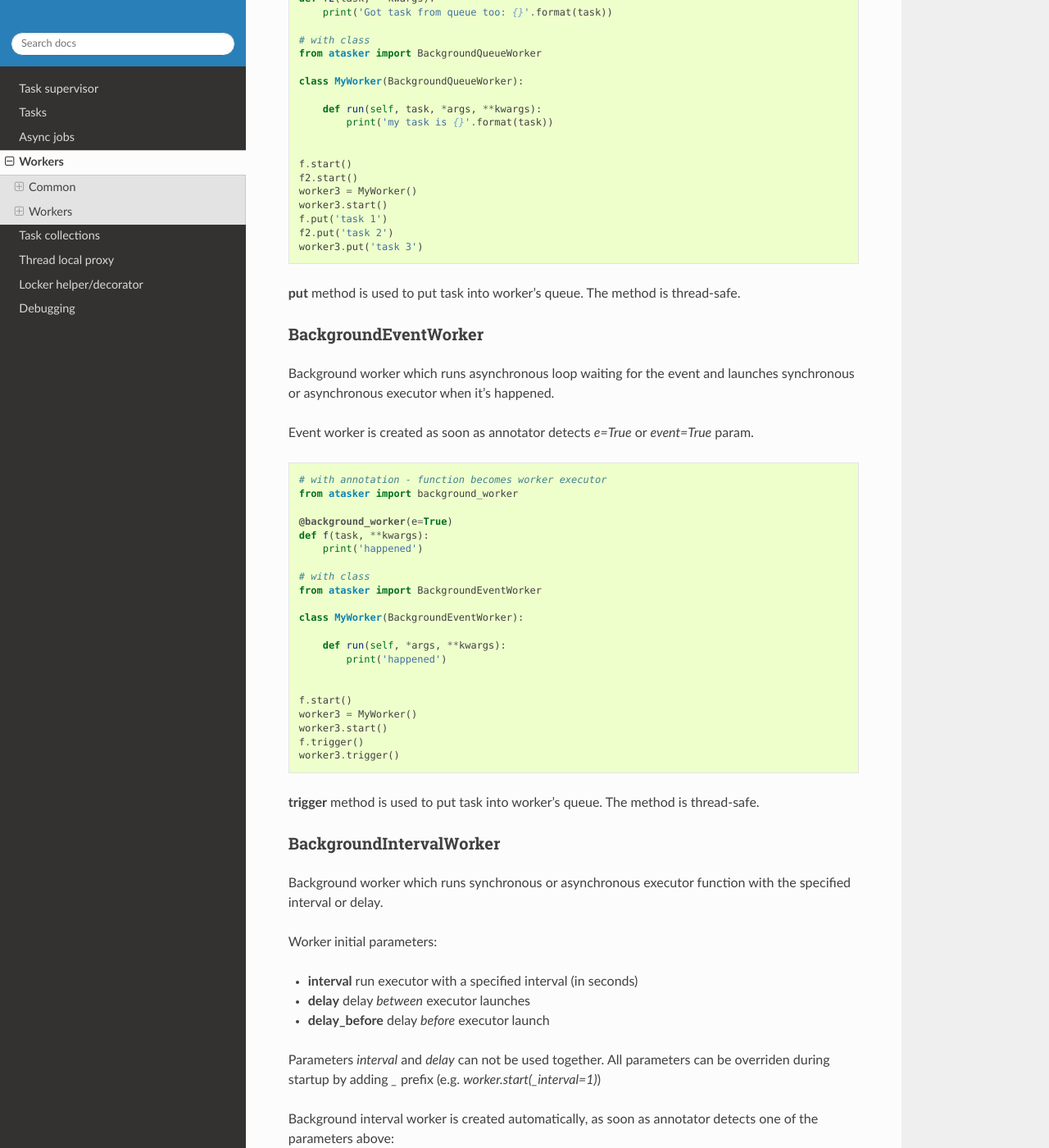
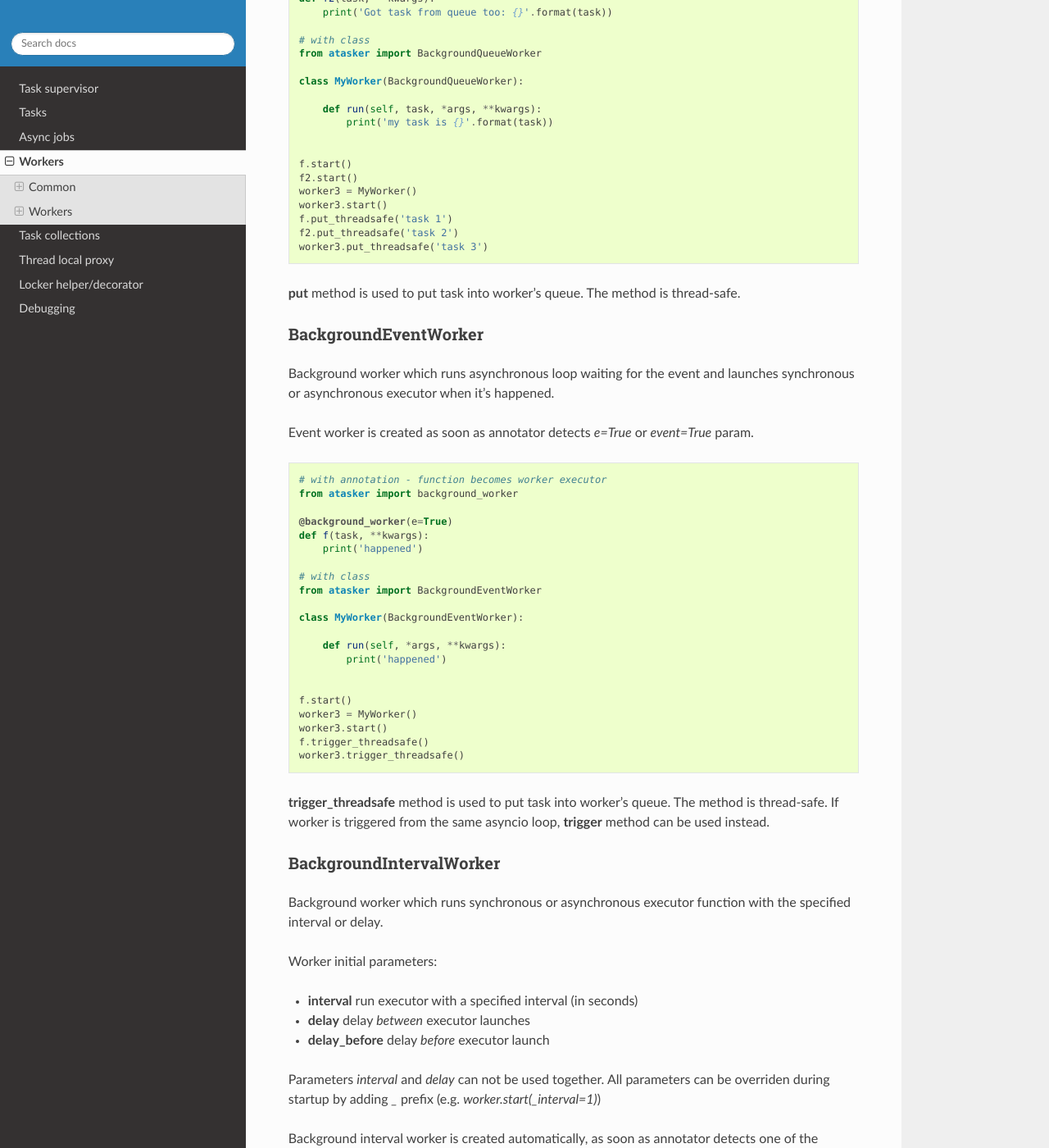
Before and after one commit to alttch/atasker, a Sphinx documentation site: the page built from doc/workers.rst, in a window 1280 px wide and 1400 px high, scrolled down 4932 px. Shown: the whole window at 82% size. Built offline with Sphinx 7.4.7 and the Read the Docs theme 2.0.0, drawn with Linux system fonts in a browser that asks for light colours; some of the changed text lies outside the part shown.

Commit message:
put and trigger methods renamed to *_threadsafe

```diff
--- a/doc/workers.rst
+++ b/doc/workers.rst
@@ -143,7 +143,7 @@ methods from the module where the worker is started:
     worker = MyWorker()
     worker.start()
     # .....
-    worker.put('task')
+    worker.put_threadsafe('task')
     # .....
     worker.stop()
 
@@ -252,9 +252,9 @@ priority queue, specify its class instead of just *True*.
     f2.start()
     worker3 = MyWorker()
     worker3.start()
-    f.put('task 1')
-    f2.put('task 2')
-    worker3.put('task 3')
+    f.put_threadsafe('task 1')
+    f2.put_threadsafe('task 2')
+    worker3.put_threadsafe('task 3')
 
 **put** method is used to put task into worker's queue. The method is
 thread-safe.
@@ -289,11 +289,12 @@ param.
     f.start()
     worker3 = MyWorker()
     worker3.start()
-    f.trigger()
-    worker3.trigger()
+    f.trigger_threadsafe()
+    worker3.trigger_threadsafe()
 
-**trigger** method is used to put task into worker's queue. The method is
-thread-safe.
+**trigger_threadsafe** method is used to put task into worker's queue. The
+method is thread-safe. If worker is triggered from the same asyncio loop,
+**trigger** method can be used instead.
 
 BackgroundIntervalWorker
 ------------------------
@@ -328,4 +329,4 @@ detects one of the parameters above:
     myfunc2.start()
 
 As well as event worker, **BackgroundIntervalWorker** supports manual executor
-triggering with *worker.trigger()*
+triggering with *worker.trigger()* and *worker.trigger_threadsafe()*
```
Also changed, not shown: README.md (+2 -2 lines), 2 other files.
